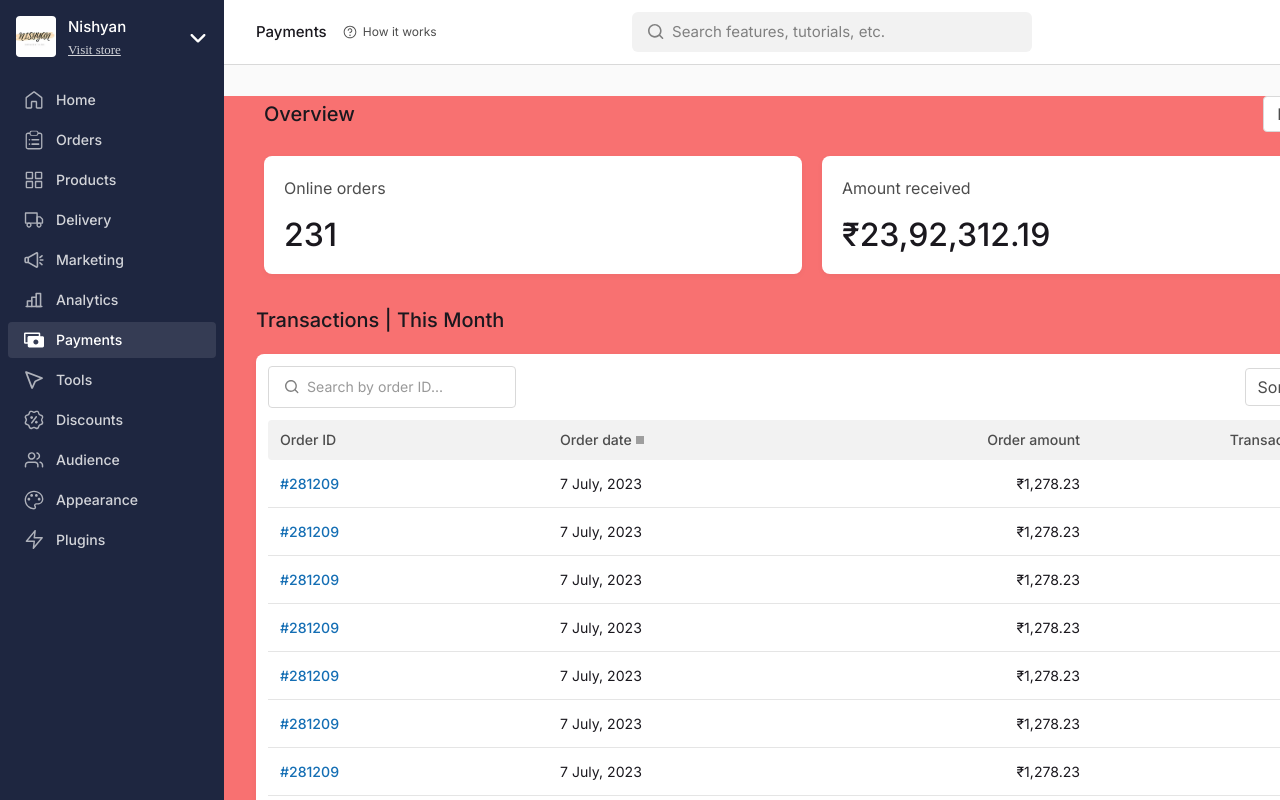
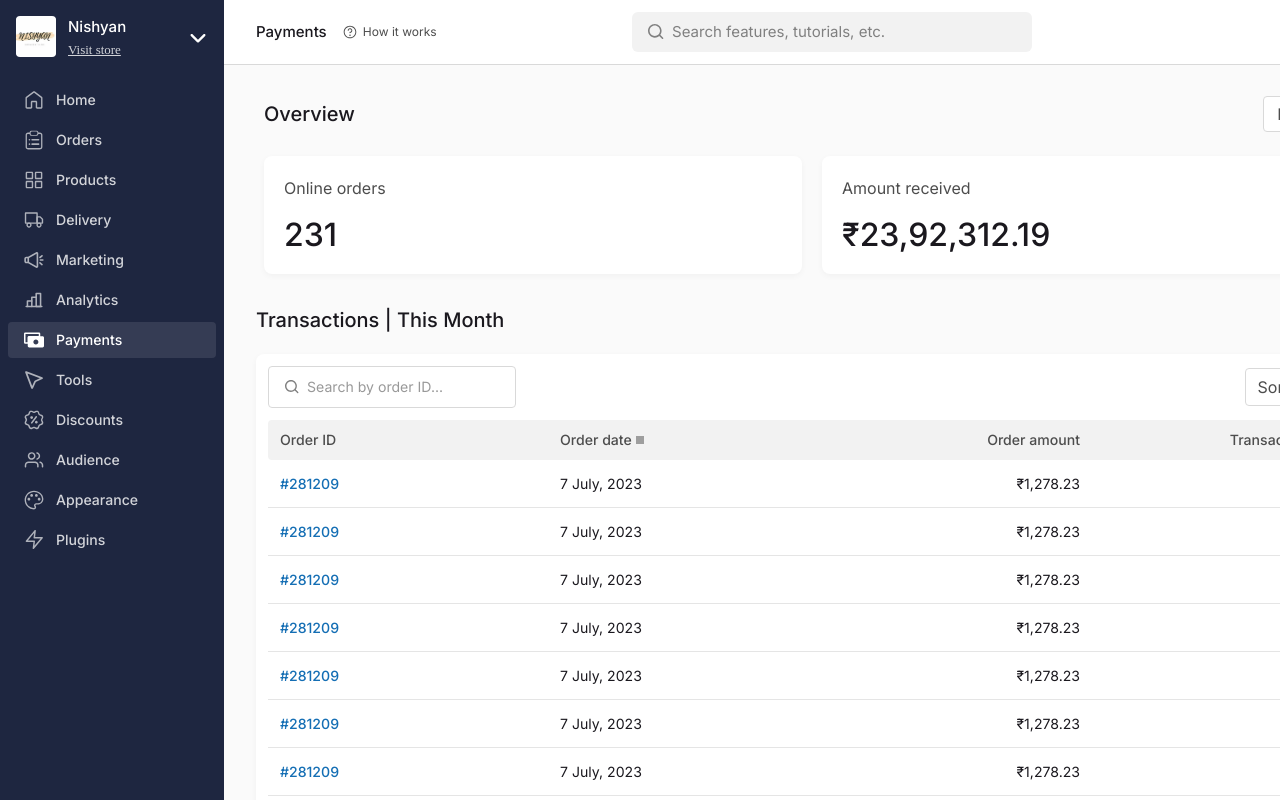
Before and after one commit to codepley/dukaan-dashboard, a React (Vite) app: page / in a window 1280 px wide. Shown: the top 800 px of the page. Built offline with nearby package versions, Linux system fonts and the light colour scheme; grey boxes are pictures that could not be loaded; a web font is replaced by a local one.

Commit message:
nav check

```diff
--- a/src/components/Dashboard.jsx
+++ b/src/components/Dashboard.jsx
@@ -2,7 +2,7 @@ import OrderItem from "./OrderItem";
 
 const Dashboard = () => {
   return (
-    <div className="absolute top-[6rem] left-[0] md:left-[14rem] md:px-[2rem] w-full bg-red-400 md:w-[72rem] flex flex-col items-start justify-start gap-[2rem] font-body-1-medium">
+    <div className="absolute top-[6rem] left-[0] md:left-[14rem] md:px-[2rem] w-full md:w-[72rem] flex flex-col items-start justify-start gap-[2rem] font-body-1-medium">
       <div className="self-stretch flex flex-col items-start justify-start gap-[1.5rem]">
         <div className="w-full box-border px-2 flex flex-col items-start justify-start gap-[1.25rem]">
           <div className="flex w-full flex-row items-center justify-between">
```
